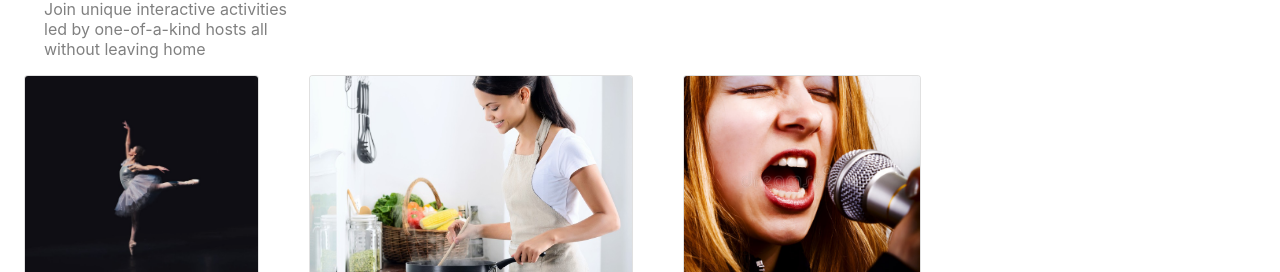
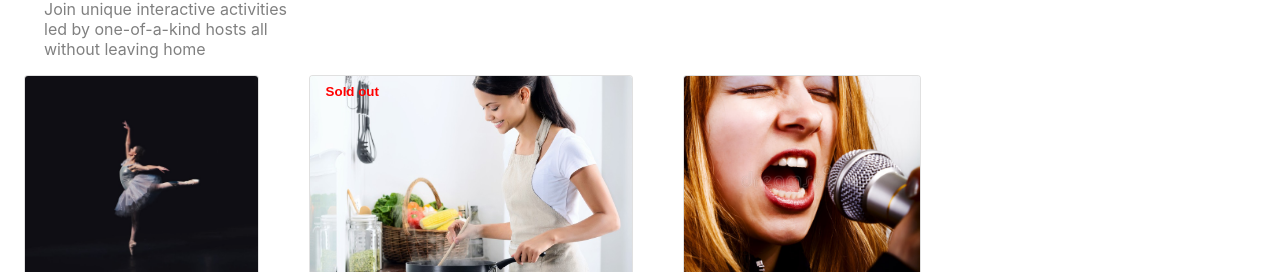
Before and after one commit to chrisAlid3/React-Airbnb-Experience, a React (Create React App) app: page / in a window 1280 px wide. Shown: the part 528-800 px from the top of the page. Built offline with nearby package versions, Linux system fonts and the light colour scheme.

Commit message:
Added image badge

```diff
--- a/src/allExperiences.js
+++ b/src/allExperiences.js
@@ -11,6 +11,7 @@ let experiences = [
     price: "$136",
     rating: "4.5",
     country: "USA",
+    soldout: false,
   },
   {
     image: cookingWoman,
@@ -21,6 +22,7 @@ let experiences = [
     currency: "£",
     rating: "4.9",
     country: "United Kingdom",
+    soldout: true,
   },
   {
     image: singer,
@@ -31,6 +33,7 @@ let experiences = [
     currency: "EUR",
     rating: "3.4",
     country: "Germany",
+    soldout: false,
   },
 ];
 
--- a/src/components/ExperienceCard.js
+++ b/src/components/ExperienceCard.js
@@ -7,15 +7,18 @@ import StarIcon from "@mui/icons-material/Star";
 
 function ExperienceCard(props) {
   return (
-    <div key={props.id}>
     <Card variant="outlined" sx={{ maxWidth: 345, mr: "50px", mb: "50px" }}>
       <CardActionArea>
+        <div className="image-container">
           <CardMedia
             component="img"
             height="200"
             image={props.image}
             alt={props.experience}
           />
+
+          {props.soldout && <div className="image-badge">Sold out</div>}
+        </div>
         <CardContent>
           <Typography variant="body" color="text.secondary">
             <div
@@ -39,7 +42,6 @@ function ExperienceCard(props) {
         </CardContent>
       </CardActionArea>
     </Card>
-    </div>
   );
 }
 
--- a/src/components/ExperienceList.js
+++ b/src/components/ExperienceList.js
@@ -5,6 +5,7 @@ function ExperienceList() {
   const experienceList = experiences.map((experience, i) => {
     return (
       <ExperienceCard
+        key={i}
         image={experience.image}
         firstname={experience.firstname}
         lastname={experience.lastname}
@@ -13,7 +14,7 @@ function ExperienceList() {
         currency={experience.currency}
         rating={experience.rating}
         country={experience.country}
-        id={i}
+        soldout={experience.soldout}
       />
     );
   });
--- a/src/styles.css
+++ b/src/styles.css
@@ -17,3 +17,15 @@
 .greyText {
   color: grey;
 }
+.image-container {
+  position: relative;
+  text-align: center;
+  color: red;
+  font-weight: bold;
+}
+
+.image-badge {
+  position: absolute;
+  top: 8px;
+  left: 16px;
+}
```
Lines whose indentation alone changed are shown as unchanged.
